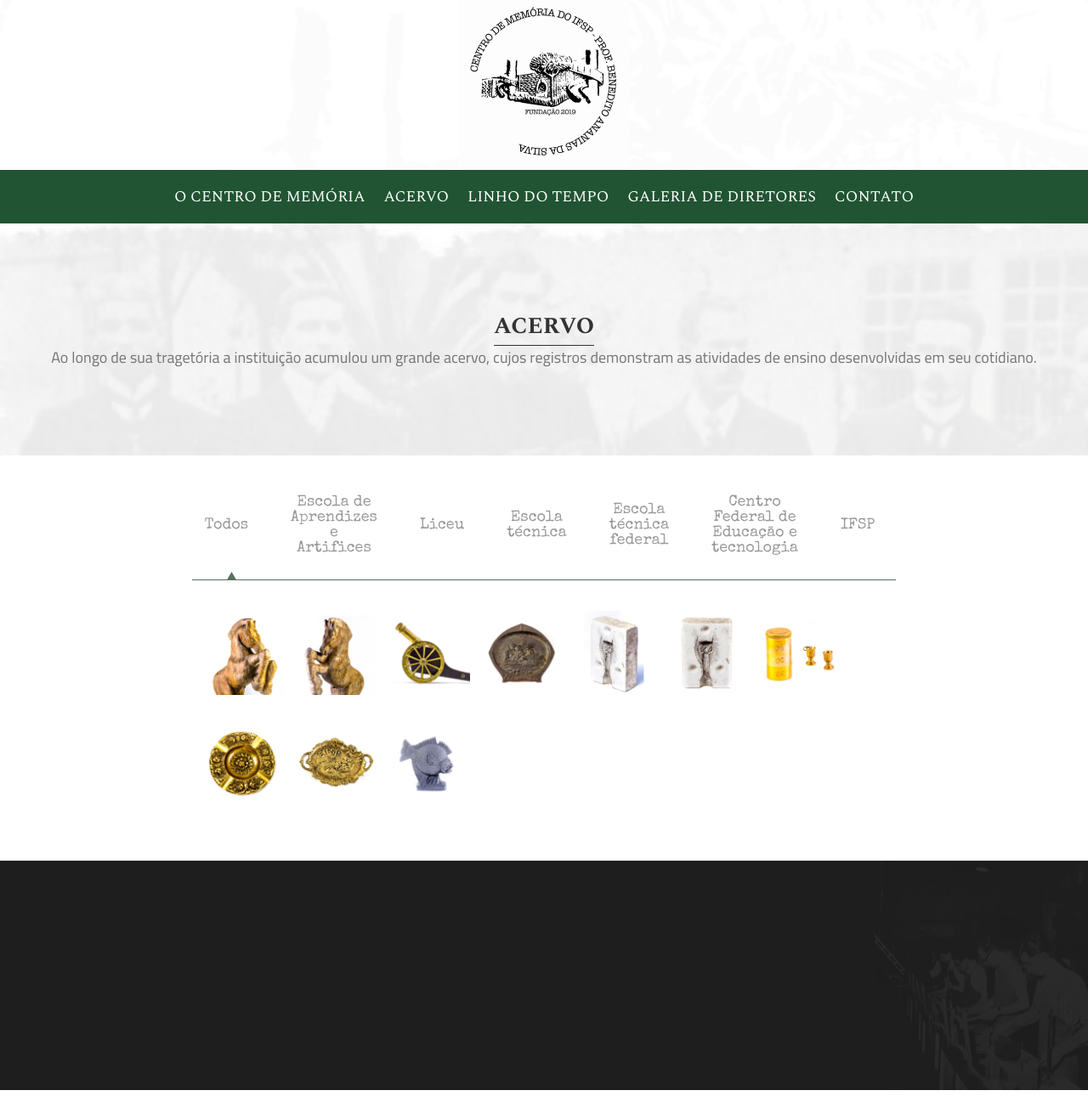
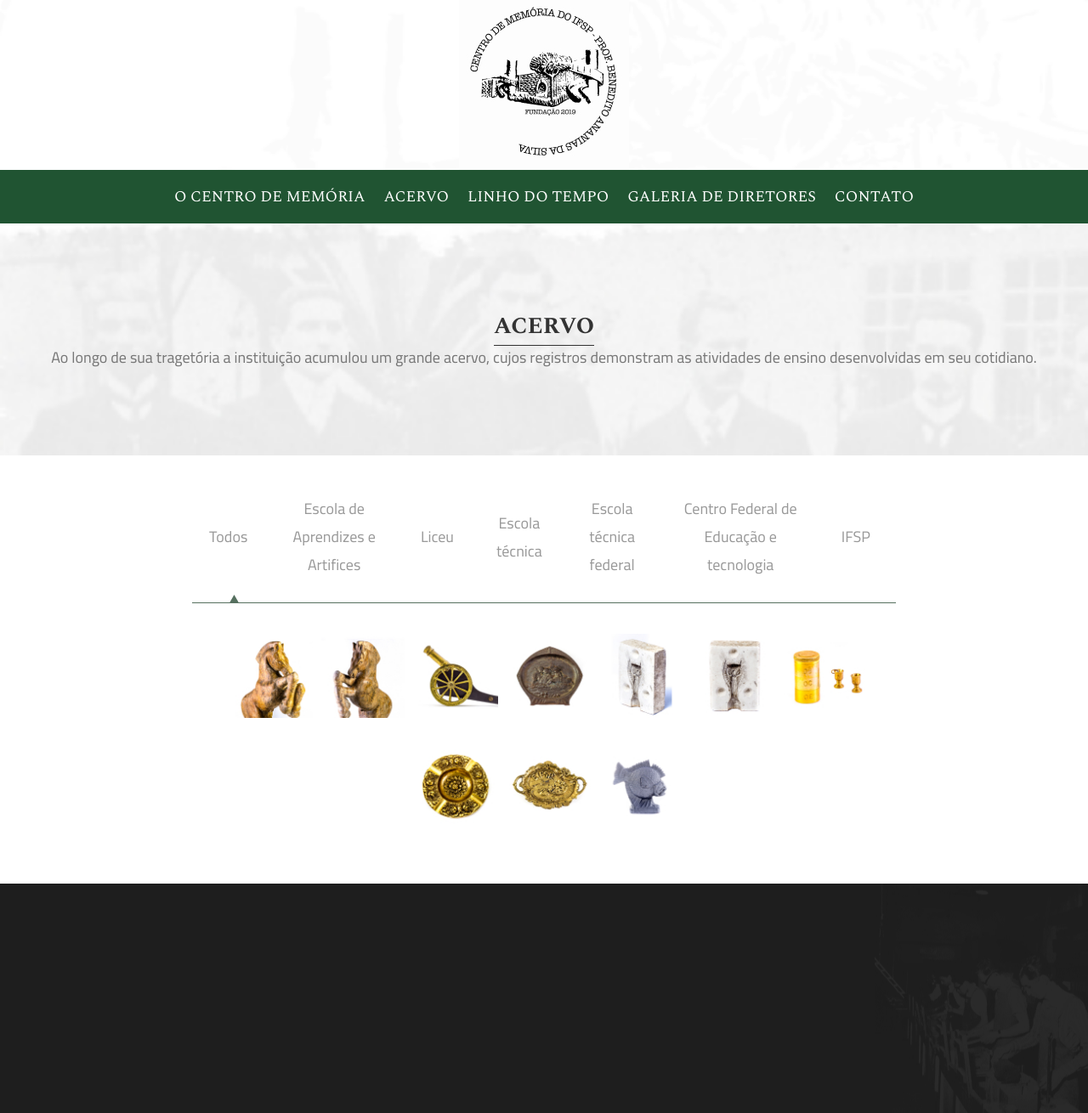
Before and after one commit to ifspcodelab/frontend-memoria-ifsp, a Jekyll site: the page built from docs/acervo.html, in a window 1280 px wide. Shown: the whole page at 85% size. Built offline with Jekyll 4.4.1, drawn with Linux system fonts in a browser that asks for light colours; before the commit the page ends 1283 px from its top, so only the background shows below that.

Commit message:
fonte do filtro alterado | justify-content da galerry alterado para center

```diff
--- a/docs/_sass/gallery.scss
+++ b/docs/_sass/gallery.scss
@@ -6,8 +6,8 @@
     display: flex;
     flex-wrap: wrap;
     margin-top: 2rem;
-    margin-left: 10px;
-    align-content: center;
+    margin-left: 20px;
+    justify-content: center;
   }
 
   .gallery-item {
@@ -33,4 +33,5 @@
   .gallery-filter li a {
     text-decoration: none;
     width: 100%;
+    font-family: 'Cairo';
   }
```
